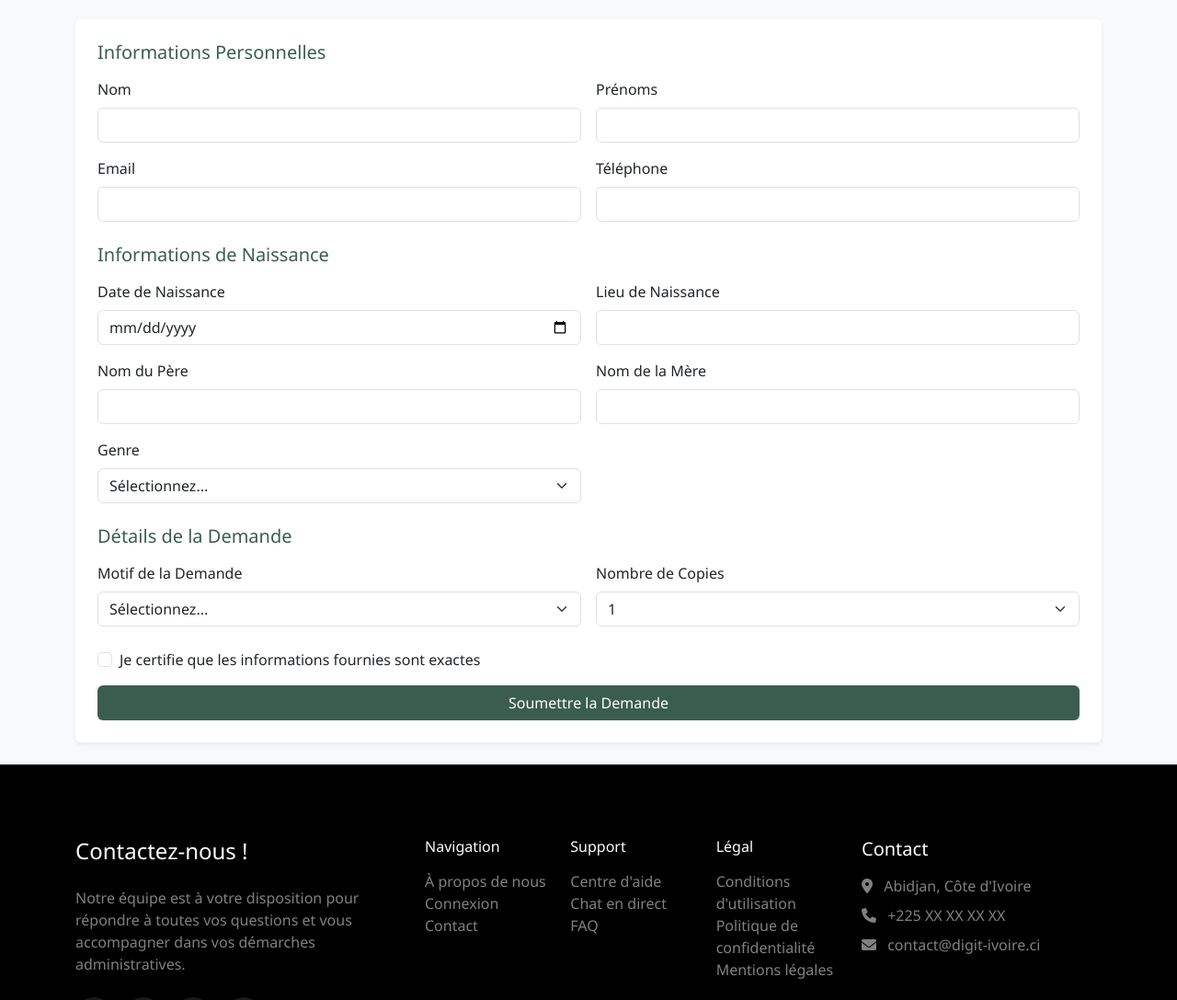
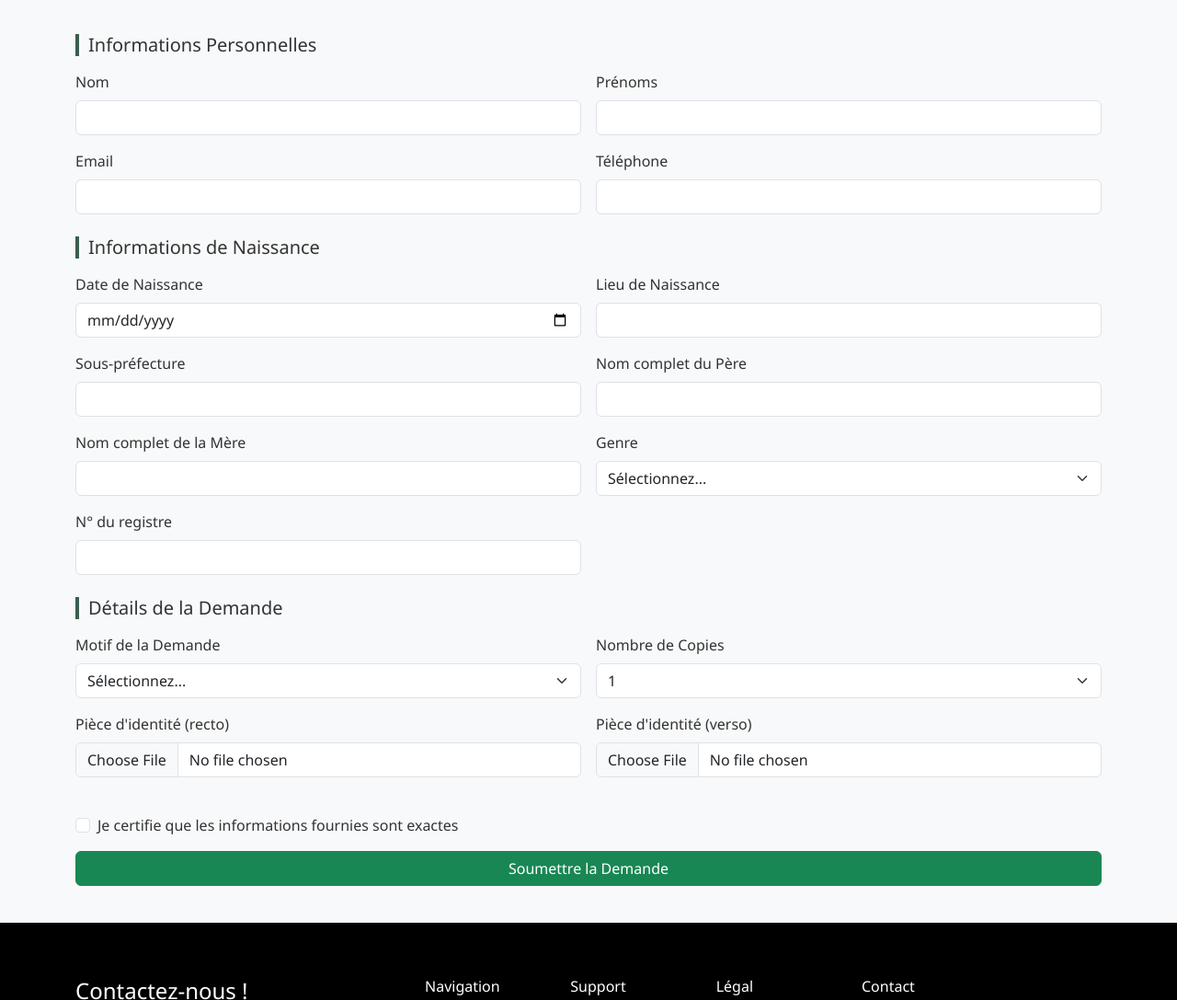
Before and after one commit to kassi18/ProjetPCT2025, a plain HTML site: page formulaire_demande/acte_naissance.html in a window 1280 px wide. Shown: the part 59-1146 px from the top of the page at 92% size. Drawn offline with nearby package versions, Linux system fonts and the light colour scheme; files that its build step writes are made by us from their sources.

Commit message:
modification

```diff
--- a/formulaire_demande/acte_naissance.html
+++ b/formulaire_demande/acte_naissance.html
@@ -1,20 +1,17 @@
 <!DOCTYPE html>
-<html lang="en">
+<html lang="fr">
 <head>
-    <meta charset="utf-8">
-  <meta name="viewport" content="width=device-width, initial-scale=1, shrink-to-fit=no">
-  <meta name="author" content="Digit-Ivoire">
+  <meta charset="UTF-8" />
+  <meta name="viewport" content="width=device-width, initial-scale=1.0" />
+  <meta name="author" content="Digit-Ivoire" />
   <link rel="shortcut icon" href="/img/ivory.jpeg">
-
   <meta name="description" content="Digit-Ivoire - Obtenez vos documents officiels en quelques clics" />
   <meta name="keywords" content="documents officiels, Côte d'Ivoire, services administratifs" />
+  <title>Demande d'acte de naissance</title>
 
-  <!-- Bootstrap CSS -->
-   <link rel="stylesheet" href="style.css">
-  <link href="https://cdn.jsdelivr.net/npm/bootstrap@5.3.0/dist/css/bootstrap.min.css" rel="stylesheet">
-  <link href="https://cdnjs.cloudflare.com/ajax/libs/font-awesome/6.0.0-beta3/css/all.min.css" rel="stylesheet">
-  <title>Demande</title>
-</head>
+  <link href="https://cdn.jsdelivr.net/npm/bootstrap@5.3.0/dist/css/bootstrap.min.css" rel="stylesheet" />
+  <link href="https://cdnjs.cloudflare.com/ajax/libs/font-awesome/6.0.0-beta3/css/all.min.css" rel="stylesheet" />
+
   <style>
     :root {
       --primary-color: #3b5d50;
@@ -23,23 +20,27 @@
 
     body {
       font-family: 'Segoe UI', Tahoma, Geneva, Verdana, sans-serif;
+      background-color: #f8f9fa;
       color: #333;
-            background-color: #f8f9fa;
     }
 
     .navbar {
-            background-color: var(--primary-color) !important;
+      background-color: var(--primary-color);
     }
 
     .navbar-brand span {
       color: var(--secondary-color);
     }
 
+    h3.h5 {
+      border-left: 4px solid var(--primary-color);
+      padding-left: 10px;
+    }
+
     .footer-section {
       background-color: #000;
-            padding: 80px 0 20px;
+      padding: 60px 0 20px;
     }
-
 
     .custom-social a {
       width: 40px;
@@ -59,114 +60,69 @@
       transform: translateY(-3px);
     }
 
-        .btn-outline-primary {
-            color: var(--primary-color);
-            border-color: var(--primary-color);
+    .form-section {
+      padding: 40px 0;
     }
+  </style>
+</head>
+<body>
 
-        .btn-outline-primary:hover {
-            background-color: var(--primary-color);
-            color: white;}
-</style>
-
-
-
-<body>
-    <nav class="navbar navbar-expand-lg navbar-dark" id="entete">
+  <!-- Navigation -->
+  <nav class="navbar navbar-expand-lg navbar-dark">
     <div class="container">
-          <a class="navbar-brand fw-bold"  href="index.html">
-            Digit-<span class="fw-bold">Ivoire</span>
-          </a>
+      <a class="navbar-brand fw-bold" href="#">Digit-<span>Ivoire</span></a>
       <button class="navbar-toggler" type="button" data-bs-toggle="collapse" data-bs-target="#navbarNav">
         <span class="navbar-toggler-icon"></span>
       </button>
       <div class="collapse navbar-collapse fw-bold" id="navbarNav">
         <ul class="navbar-nav ms-auto">
-              <li class="nav-item">
-                <a class="nav-link " href="index.html">Accueil</a>
-              </li>
-              <li class="nav-item">
-                <a class="nav-link" href="pages/apropos.html">A propos</a>
-              </li>
-              <li class="nav-item">
-                <a class="nav-link" href="pages/contacts.html">Contacts</a>
-              </li>
-              <li class="nav-item ms-lg-3">
-                <a class="nav-link" href="pages/connexion.html"><i class="fas fa-user"></i></a>
-              </li>
+          <li class="nav-item"><a class="nav-link" href="#">Accueil</a></li>
+          <li class="nav-item"><a class="nav-link" href="#">À propos</a></li>
+          <li class="nav-item"><a class="nav-link" href="#">Contacts</a></li>
+          <li class="nav-item"><a class="nav-link" href="#"><i class="fas fa-user"></i></a></li>
         </ul>
       </div>
     </div>
   </nav>
 
-
   <!-- Formulaire -->
-  <div class="container py-4">
-    <div class="card shadow-sm border-0">
-      <div class="card-body p-4">
-        <form action="traitement.php" method="post">
+  <section class="form-section">
+    <div class="container">
+      <form action="traitement.php" method="post" enctype="multipart/form-data">
         <div class="row g-4">
-
-            <!-- Informations Personnelles -->
           <div class="col-12">
-              <h3 class="h5 mb-3" style="color: #3b5d50;">Informations Personnelles</h3>
+            <h3 class="h5 mb-3">Informations Personnelles</h3>
             <div class="row g-3">
-                <div class="col-md-6">
-                  <label class="form-label">Nom</label>
-                  <input type="text" class="form-control" name="lastName" required>
-                </div>
-                <div class="col-md-6">
-                  <label class="form-label">Prénoms</label>
-                  <input type="text" class="form-control" name="firstName" required>
-                </div>
-                <div class="col-md-6">
-                  <label class="form-label">Email</label>
-                  <input type="email" class="form-control" name="email" required>
-                </div>
-                <div class="col-md-6">
-                  <label class="form-label">Téléphone</label>
-                  <input type="tel" class="form-control" name="phone" required>
-                </div>
+              <div class="col-md-6"><label class="form-label">Nom</label><input type="text" class="form-control" name="lastName" required></div>
+              <div class="col-md-6"><label class="form-label">Prénoms</label><input type="text" class="form-control" name="firstName" required></div>
+              <div class="col-md-6"><label class="form-label">Email</label><input type="email" class="form-control" name="email" required></div>
+              <div class="col-md-6"><label class="form-label">Téléphone</label><input type="tel" class="form-control" name="phone" required></div>
             </div>
           </div>
 
-            <!-- Informations de Naissance -->
           <div class="col-12">
-              <h3 class="h5 mb-3" style="color: #3b5d50;">Informations de Naissance</h3>
+            <h3 class="h5 mb-3">Informations de Naissance</h3>
             <div class="row g-3">
-                <div class="col-md-6">
-                  <label class="form-label">Date de Naissance</label>
-                  <input type="date" class="form-control" name="dateOfBirth" required>
-                </div>
-                <div class="col-md-6">
-                  <label class="form-label">Lieu de Naissance</label>
-                  <input type="text" class="form-control" name="placeOfBirth" required>
-                </div>
-                <div class="col-md-6">
-                  <label class="form-label">Nom du Père</label>
-                  <input type="text" class="form-control" name="fatherName" required>
-                </div>
-                <div class="col-md-6">
-                  <label class="form-label">Nom de la Mère</label>
-                  <input type="text" class="form-control" name="motherName" required>
-                </div>
-                <div class="col-md-6">
-                  <label class="form-label">Genre</label>
+              <div class="col-md-6"><label class="form-label">Date de Naissance</label><input type="date" class="form-control" name="dateOfBirth" required></div>
+              <div class="col-md-6"><label class="form-label">Lieu de Naissance</label><input type="text" class="form-control" name="placeOfBirth" required></div>
+              <div class="col-md-6"><label class="form-label">Sous-préfecture</label><input type="text" class="form-control" name="subPrefecture" required></div>
+              <div class="col-md-6"><label class="form-label">Nom complet du Père</label><input type="text" class="form-control" name="fatherName" required></div>
+              <div class="col-md-6"><label class="form-label">Nom complet de la Mère</label><input type="text" class="form-control" name="motherName" required></div>
+              <div class="col-md-6"><label class="form-label">Genre</label>
                 <select class="form-select" name="gender" required>
                   <option value="">Sélectionnez...</option>
                   <option value="M">Masculin</option>
                   <option value="F">Féminin</option>
                 </select>
               </div>
+              <div class="col-md-6"><label class="form-label">N° du registre</label><input type="number" class="form-control" name="register" required></div>
             </div>
           </div>
 
-            <!-- Détails de la Demande -->
           <div class="col-12">
-              <h3 class="h5 mb-3" style="color: #3b5d50;">Détails de la Demande</h3>
+            <h3 class="h5 mb-3">Détails de la Demande</h3>
             <div class="row g-3">
-                <div class="col-md-6">
-                  <label class="form-label">Motif de la Demande</label>
+              <div class="col-md-6"><label class="form-label">Motif de la Demande</label>
                 <select class="form-select" name="purpose" required>
                   <option value="">Sélectionnez...</option>
                   <option value="administrative">Usage Administratif</option>
@@ -175,47 +131,36 @@
                   <option value="other">Autre</option>
                 </select>
               </div>
-                <div class="col-md-6">
-                  <label class="form-label">Nombre de Copies</label>
+              <div class="col-md-6"><label class="form-label">Nombre de Copies</label>
                 <select class="form-select" name="copies" required>
-                    <option value="1">1</option>
-                    <option value="2">2</option>
-                    <option value="3">3</option>
-                    <option value="4">4</option>
-                    <option value="5">5</option>
+                  <option value="1">1</option><option value="2">2</option>
+                  <option value="3">3</option><option value="4">4</option><option value="5">5</option>
                 </select>
               </div>
+              <div class="col-md-6"><label class="form-label">Pièce d'identité (recto)</label><input type="file" class="form-control" name="idFront" required></div>
+              <div class="col-md-6"><label class="form-label">Pièce d'identité (verso)</label><input type="file" class="form-control" name="idBack" required></div>
             </div>
           </div>
 
-            <!-- Termes et Soumission -->
           <div class="col-12">
-              <div class="form-check mb-3">
+            <div class="form-check mb-3 mt-3">
               <input class="form-check-input" type="checkbox" id="terms" required>
-                <label class="form-check-label" for="terms">
-                  Je certifie que les informations fournies sont exactes
-                </label>
+              <label class="form-check-label" for="terms">Je certifie que les informations fournies sont exactes</label>
             </div>
-              <button type="submit" class="btn text-white w-100" style="background-color: #3b5d50;">
-                Soumettre la Demande
-              </button>
+            <button type="submit" class="btn btn-success w-100">Soumettre la Demande</button>
           </div>
-
         </div>
       </form>
     </div>
-    </div>
-  </div>
+  </section>
 
   <!-- Footer -->
   <footer class="footer-section">
     <div class="container">
-        <div class="row g-4 mb-5">
-            <div class="col-lg-4">
-                <h2 class="h4 text-white mb-4">Contactez-nous !</h2>
-                <p class="text-white-50 mb-4">
-                    Notre équipe est à votre disposition pour répondre à toutes vos questions et vous accompagner dans vos démarches administratives.
-                </p>
+      <div class="row g-4 mb-4">
+        <div class="col-lg-4 text-white">
+          <h4>Contactez-nous !</h4>
+          <p>Notre équipe est à votre disposition pour toute demande.</p>
           <div class="custom-social">
             <a href="#"><i class="fab fa-facebook-f"></i></a>
             <a href="#"><i class="fab fa-twitter"></i></a>
@@ -223,76 +168,35 @@
             <a href="#"><i class="fab fa-linkedin-in"></i></a>
           </div>
         </div>
-
-            <div class="col-lg-5">
+        <div class="col-lg-5 text-white-50">
           <div class="row">
             <div class="col-6 col-sm-4">
-                        <h3 class="h6 text-white mb-3">Navigation</h3>
-                        <ul class="list-unstyled mb-0">
-                            <li><a href="#" class="text-white-50 text-decoration-none">À propos de nous</a></li>
-                            <li><a href="#" class="text-white-50 text-decoration-none">Connexion</a></li>
-                            <li><a href="#" class="text-white-50 text-decoration-none">Contact</a></li>
-                        </ul>
+              <h6 class="text-white">Navigation</h6>
+              <ul class="list-unstyled"><li><a href="#" class="text-white-50">À propos</a></li></ul>
             </div>
             <div class="col-6 col-sm-4">
-                        <h3 class="h6 text-white mb-3">Support</h3>
-                        <ul class="list-unstyled mb-0">
-                            <li><a href="#" class="text-white-50 text-decoration-none">Centre d'aide</a></li>
-                            <li><a href="#" class="text-white-50 text-decoration-none">Chat en direct</a></li>
-                            <li><a href="#" class="text-white-50 text-decoration-none">FAQ</a></li>
-                        </ul>
+              <h6 class="text-white">Support</h6>
+              <ul class="list-unstyled"><li><a href="#" class="text-white-50">Centre d’aide</a></li></ul>
             </div>
             <div class="col-6 col-sm-4">
-                        <h3 class="h6 text-white mb-3">Légal</h3>
-                        <ul class="list-unstyled mb-0">
-                            <li><a href="#" class="text-white-50 text-decoration-none">Conditions d'utilisation</a></li>
-                            <li><a href="#" class="text-white-50 text-decoration-none">Politique de confidentialité</a></li>
-                            <li><a href="#" class="text-white-50 text-decoration-none">Mentions légales</a></li>
-                        </ul>
+              <h6 class="text-white">Légal</h6>
+              <ul class="list-unstyled"><li><a href="#" class="text-white-50">Mentions légales</a></li></ul>
             </div>
           </div>
         </div>
-
-            <div class="col-lg-3">
-                <h5 class="mb-3 text-white">Contact</h5>
-                <p class="mb-2 text-white-50"><i class="fas fa-map-marker-alt me-2"></i> Abidjan, Côte d'Ivoire</p>
-                <p class="mb-2 text-white-50"><i class="fas fa-phone me-2"></i> +225 XX XX XX XX</p>
-                <p class="mb-2 text-white-50"><i class="fas fa-envelope me-2"></i> contact@digit-ivoire.ci</p>
+        <div class="col-lg-3 text-white-50">
+          <h6 class="text-white">Contact</h6>
+          <p><i class="fas fa-map-marker-alt me-2"></i> Abidjan, Côte d'Ivoire</p>
+          <p><i class="fas fa-phone me-2"></i> +225 XX XX XX XX</p>
+          <p><i class="fas fa-envelope me-2"></i> contact@digit-ivoire.ci</p>
         </div>
       </div>
-
-        <div class="border-top border-secondary pt-4">
-            <div class="row align-items-center">
-                <div class="col-md-6 text-center text-md-start">
-                    <p class="text-white-50 mb-0">
-                        © 2025 Digit-Ivoire. Tous droits réservés
-                    </p>
-                </div>
-                <div class="col-md-6 text-center text-md-end">
-                    <a href="#" class="text-white-50 text-decoration-none me-3">Conditions d'utilisation</a>
-                    <a href="#" class="text-white-50 text-decoration-none">Politique de confidentialité</a>
-                </div>
-            </div>
+      <div class="text-center text-white-50 border-top pt-3">
+        © 2025 Digit-Ivoire. Tous droits réservés.
       </div>
     </div>
   </footer>
 
-
-
-
   <script src="https://cdn.jsdelivr.net/npm/bootstrap@5.3.0/dist/js/bootstrap.bundle.min.js"></script>
-  <script src="js/script.js"></script>
 </body>
 </html>
-
-
-
-
-
-
-
-
-
-
-</body>
-</html>
```
Lines whose indentation alone changed are shown as unchanged.
